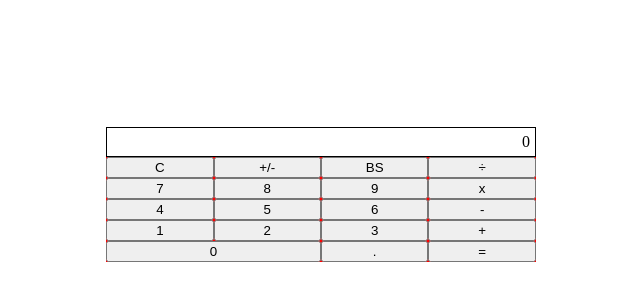
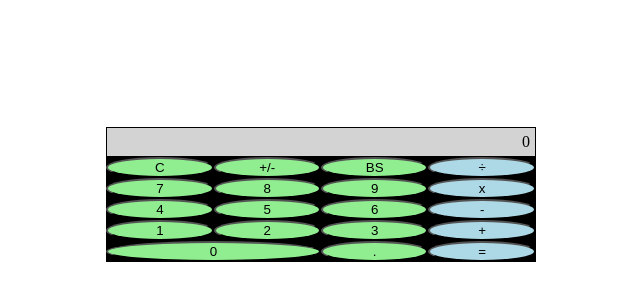
Before and after one commit to MountainKing73/odin-calculator, a plain HTML site: page index.html in a window 1280 px wide. Shown: the part 290-590 px from the top of the page, without its empty margins (319-959 px from the left). Drawn offline with Linux system fonts and the light colour scheme.

Commit message:
Added styling

```diff
--- a/index.html
+++ b/index.html
@@ -14,22 +14,22 @@
         <button class="btn" id="btnClear">C</button>
         <button class="btn" id="btnNeg">+/-</button>
         <button class="btn" id="btnBS">BS</button>
-        <button class="btn" id="btnDivide">÷</button>
+        <button class="btn btnOper" id="btnDivide">÷</button>
         <button class="btn" id="btn7">7</button>
         <button class="btn" id="btn8">8</button>
         <button class="btn" id="btn9">9</button>
-        <button class="btn" id="btnMultiply">x</button>
+        <button class="btn btnOper" id="btnMultiply">x</button>
         <button class="btn" id="btn4">4</button>
         <button class="btn" id="btn5">5</button>
         <button class="btn" id="btn6">6</button>
-        <button class="btn" id="btnMinux">-</button>
+        <button class="btn btnOper" id="btnMinux">-</button>
         <button class="btn" id="btn1">1</button>
         <button class="btn" id="btn2">2</button>
         <button class="btn" id="btn3">3</button>
-        <button class="btn" id="btnPlus">+</button>
+        <button class="btn btnOper" id="btnPlus">+</button>
         <button class="btn" id="btn0">0</button>
         <button class="btn" id="btnDec">.</button>
-        <button class="btn" id="btnEqual">=</button>
+        <button class="btn btnOper" id="btnEqual">=</button>
       </div>
     </div>
   </body>
--- a/styles.css
+++ b/styles.css
@@ -6,21 +6,28 @@
   display: flex;
   flex-wrap: wrap;
   width = 20%;
-  background-color: red;
+  background-color: black;
 }
 
 #display {
   text-align: right;
   border: 1px solid;
   padding: 5px;
+  background-color: lightgray;
 }
 
 .btn {
   flex-grow: 1;
   flex-basis: 25%;
+  background-color: lightgreen;
+  border-radius: 50%;
 }
 
 #btn0 {
   flex-grow: 1;
   flex-basis: 50%;
 }
+
+.btnOper {
+  background-color: lightblue;
+}
```
